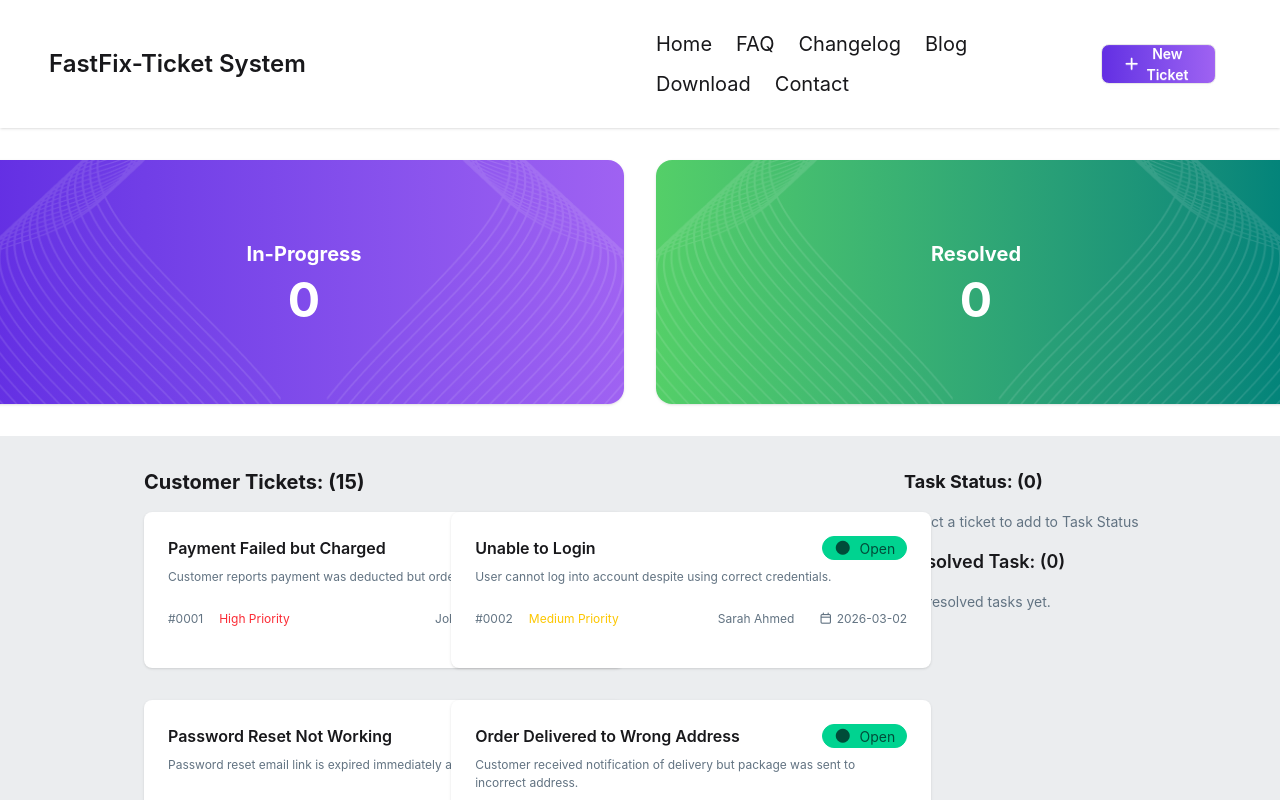
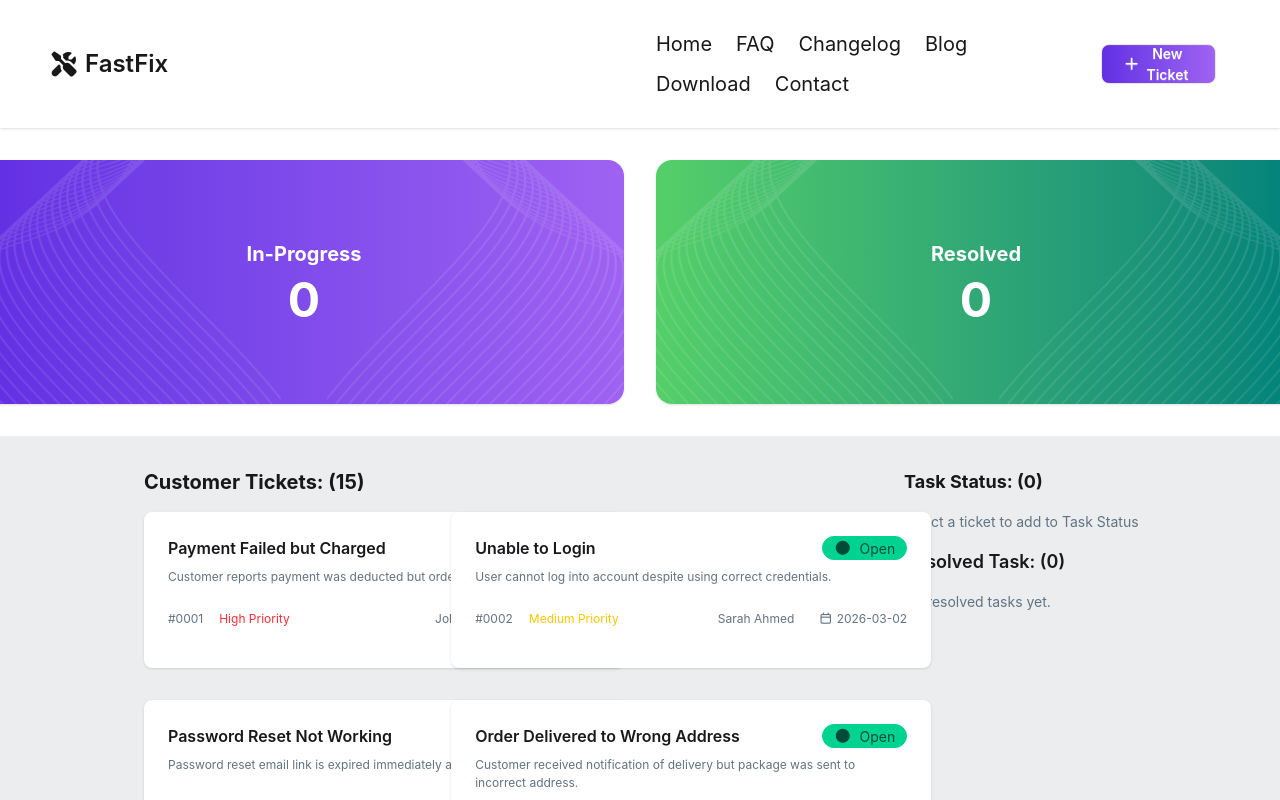
Before and after one commit to monirzkhan/FastFix-Ticket-System, a React (Vite) app: page / in a window 1280 px wide. Shown: the top 800 px of the page. Built offline with nearby package versions, Linux system fonts and the light colour scheme.

Commit message:
logo setting

```diff
--- a/index.html
+++ b/index.html
@@ -2,9 +2,9 @@
 <html lang="en">
   <head>
     <meta charset="UTF-8" />
-    <link rel="icon" type="image/svg+xml" href="/vite.svg" />
+    <link rel="icon" type="image/svg+xml" href="./src/assets/screwdriver.png" />
     <meta name="viewport" content="width=device-width, initial-scale=1.0" />
-    <title>fastfix-ticket-system</title>
+    <title>FastFix-Ticket-System</title>
   </head>
   <body>
     <div id="root"></div>
--- a/src/Components/Navbar/Navbar.jsx
+++ b/src/Components/Navbar/Navbar.jsx
@@ -19,7 +19,7 @@ const Nav = () => {
                         <li><a>Contact</a></li>
                     </ul>
                 </div>
-                <a className="btn btn-ghost md:text-2xl text-sm">FastFix-Ticket System</a>
+                <a className="btn btn-ghost md:text-2xl text-xl"> <i class="fa-solid fa-screwdriver-wrench"></i> FastFix</a>
             </div>
 
             <div className="navbar-end">
```
Also changed, not shown: src/assets/screwdriver.png (added), 1 other file (tests, documents, lock files or other folders).
